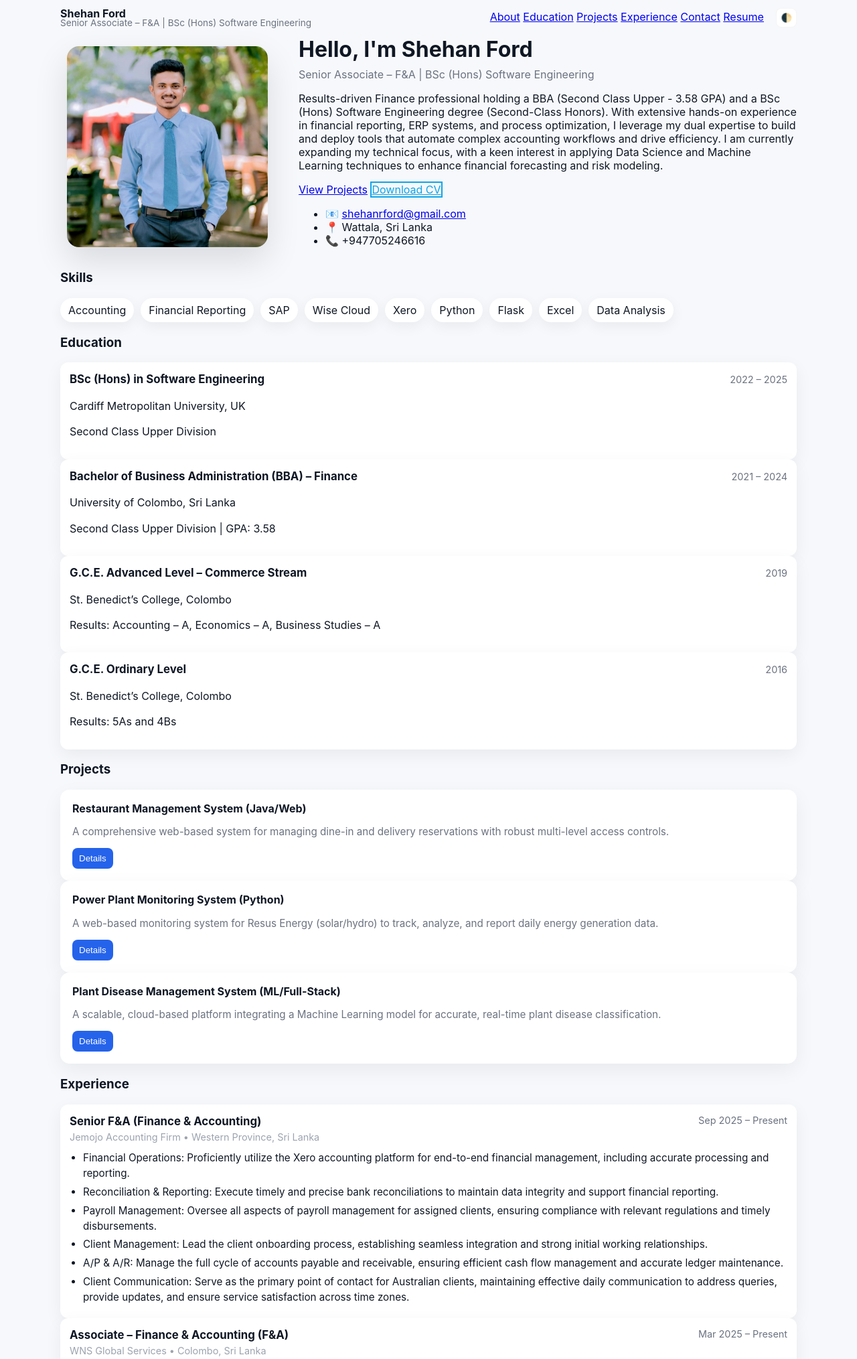
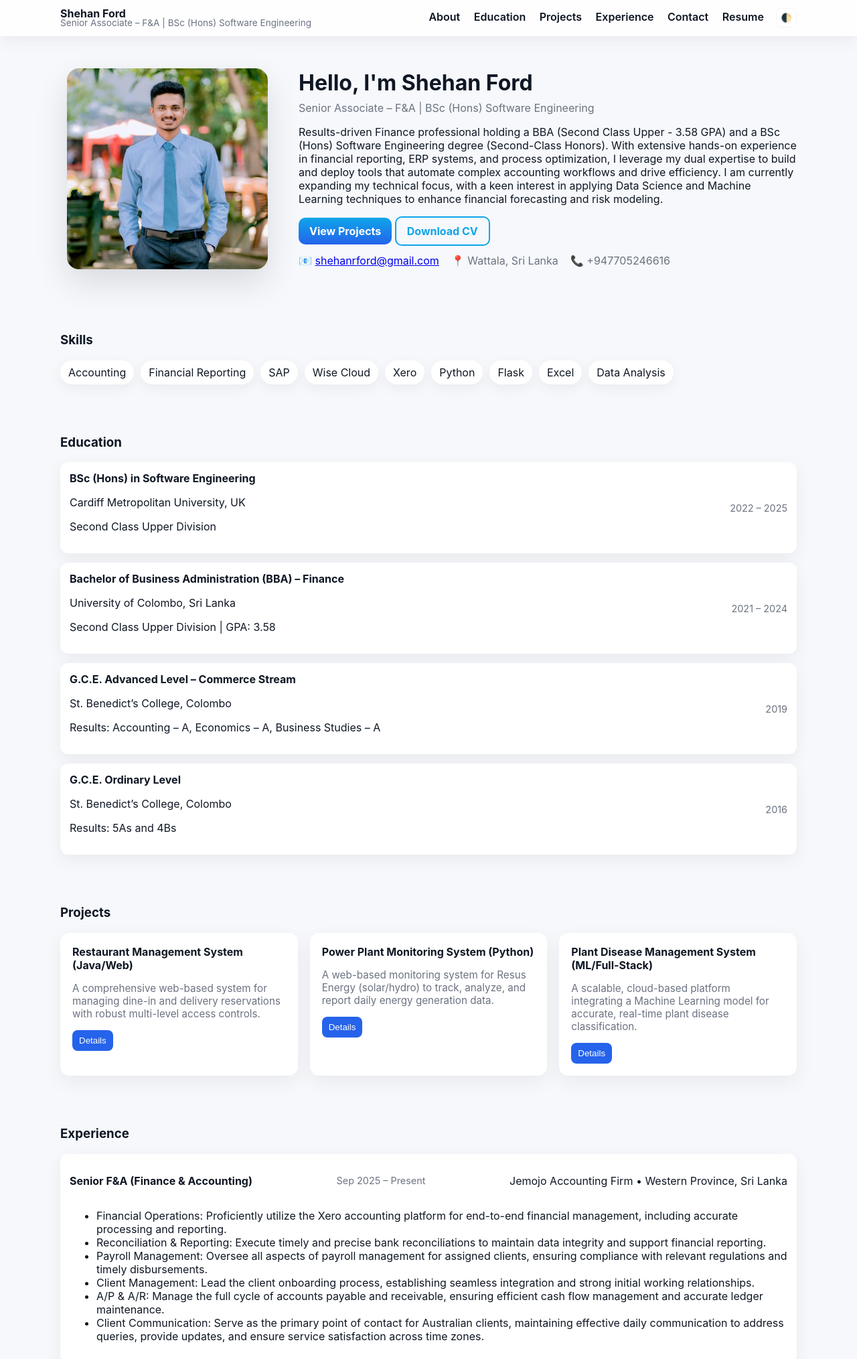
Before and after one commit to Shehanford/portfolio, a Flask app: page / in a window 1280 px wide. Shown: the top 2029 px of the page at 67% size. Run offline with Flask 3, Linux system fonts and the light colour scheme.

Commit message:
rechange the style css

```diff
--- a/static/css/styles.css
+++ b/static/css/styles.css
@@ -1,25 +1,15 @@
 :root{
-    --bg:#f6f8fb;
-    --card:#ffffff;
-    --muted:#6b7280;
-    --text:#0f1724;
-    --accent:#0ea5e9;
-    --accent-2:#2563eb;
-    --glass: rgba(255,255,255,0.6);
-    --radius:12px;
-    --maxw:1100px;
-    --muted-light: #9ca3af; /* ADDED for secondary text color */
+    --bg:#f6f8fb; --card:#ffffff; --muted:#6b7280; --text:#0f1724;
+    --accent:#0ea5e9; --accent-2:#2563eb; --glass: rgba(255,255,255,0.6);
+    --radius:12px; --maxw:1100px;
   }
 
   /* Reset base */
   *{box-sizing:border-box}
   html,body{height:100%}
   body{
-    margin:0;
-    font-family:Inter,system-ui,Segoe UI,Roboto,Helvetica,Arial;
-    background:var(--bg);
-    color:var(--text);
-    -webkit-font-smoothing:antialiased;
+    margin:0; font-family:Inter,system-ui,Segoe UI,Roboto,Helvetica,Arial;
+    background:var(--bg); color:var(--text); -webkit-font-smoothing:antialiased;
     -moz-osx-font-smoothing:grayscale;
   }
   .container{width:90%;max-width:var(--maxw);margin:0 auto}
@@ -67,52 +57,8 @@
   /* timeline */
   .timeline{display:flex;flex-direction:column;gap:14px}
   .timeline-item{background:var(--card);padding:14px;border-radius:12px;box-shadow:0 8px 26px rgba(2,6,23,0.06)}
-
-/* MODIFIED: Experience/Education Header Styles */
-.ti-head{
-    display: flex;
-    flex-wrap: wrap;
-    justify-content: space-between;
-    align-items: flex-start;
-    line-height: 1.4;
-}
-
-/* New Style for Organization/Location Line in Experience */
-.ti-org-loc {
-    flex-basis: 100%;
-    order: 3;
-    font-size: 0.9rem;
-    color: var(--muted-light);
-    margin: 0;
-    padding-top: 2px;
-}
-
-/* Ensure the Role/Degree and Date/Location are prioritized */
-.ti-head strong {
-    order: 1;
-    font-size: 1.05rem;
-}
-
-.ti-date {
-    order: 2;
-    color: var(--muted);
-    font-size: 0.9rem;
-    margin-left: 10px;
-}
-
-/* MODIFIED: Bullet Point Readability in ti-body */
-.ti-body ul {
-    list-style-type: disc;
-    padding-left: 20px;
-    margin-top: 10px;
-    margin-bottom: 0;
-}
-
-.ti-body li {
-    line-height: 1.5;
-    margin-bottom: 5px;
-    font-size: 0.95rem;
-}
+  .ti-head{display:flex;justify-content:space-between;align-items:center}
+  .ti-date{color:var(--muted);font-size:.9rem}
 
   /* contact grid */
   .contact-grid{display:grid;grid-template-columns:1fr 340px;gap:18px}
@@ -133,7 +79,6 @@
   /* Animations: fade-in */
   .fade{opacity:0;transform:translateY(24px);transition:all .7s cubic-bezier(.2,.9,.2,1)}
   .fade.show{opacity:1;transform:none}
-/* Make sure there is NO code/text/space between the line above and the line below */
 
   /* Responsive */
   @media (max-width:880px){
```
Lines whose indentation alone changed are shown as unchanged.
